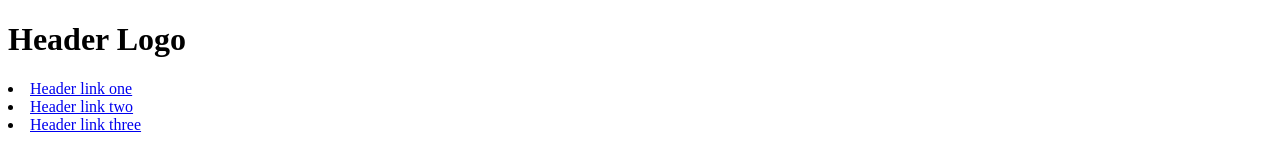
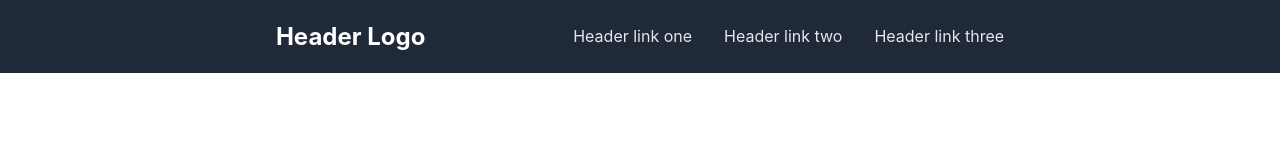
Before and after one commit to billyx86/landing-page, a plain HTML site: page index.html in a window 1280 px wide. Drawn offline with Linux system fonts and the light colour scheme.

Commit message:
Add CSS for header

```diff
--- a/index.html
+++ b/index.html
@@ -6,15 +6,19 @@
     <link rel="stylesheet" href="style.css">
   </head>
   <body>
+
     <header>
-      <h1>Header Logo</h1>
-      <uo>
+      <h2>Header Logo</h2>
+      <ul>
         <li><a href="#">Header link one</a></li>
         <li><a href="#">Header link two</a></li>
         <li><a href="#">Header link three</a></li>
-      </uo>
+      </ul>
     </header>
+
     <main></main>
+
     <footer></footer>
+
   </body>
 </html>
--- a/style.css
+++ b/style.css
@@ -0,0 +1,37 @@
+body {
+    font-family: -apple-system, BlinkMacSystemFont, 'Segoe UI', Roboto, Oxygen, Ubuntu, Cantarell, 'Open Sans', 'Helvetica Neue', sans-serif;
+    margin: 0;
+    min-height: 100vh;
+    display: flex;
+    flex-direction: column;
+  }
+
+header {
+    display: flex;
+    justify-content: space-around;
+    align-items: center;
+    background-color: #1F2937;
+    padding: 2px;
+    color: white;
+}
+
+
+header a {
+    color: #E5E7EB;
+    text-decoration: none;
+}
+
+header h2 {
+    margin-left: 200px;
+}
+
+ul {
+    list-style-type: none;
+    display: flex;
+    padding: 0;
+    gap: 32px;
+}
+
+li:last-child {
+    margin-right: 200px;
+}
```
